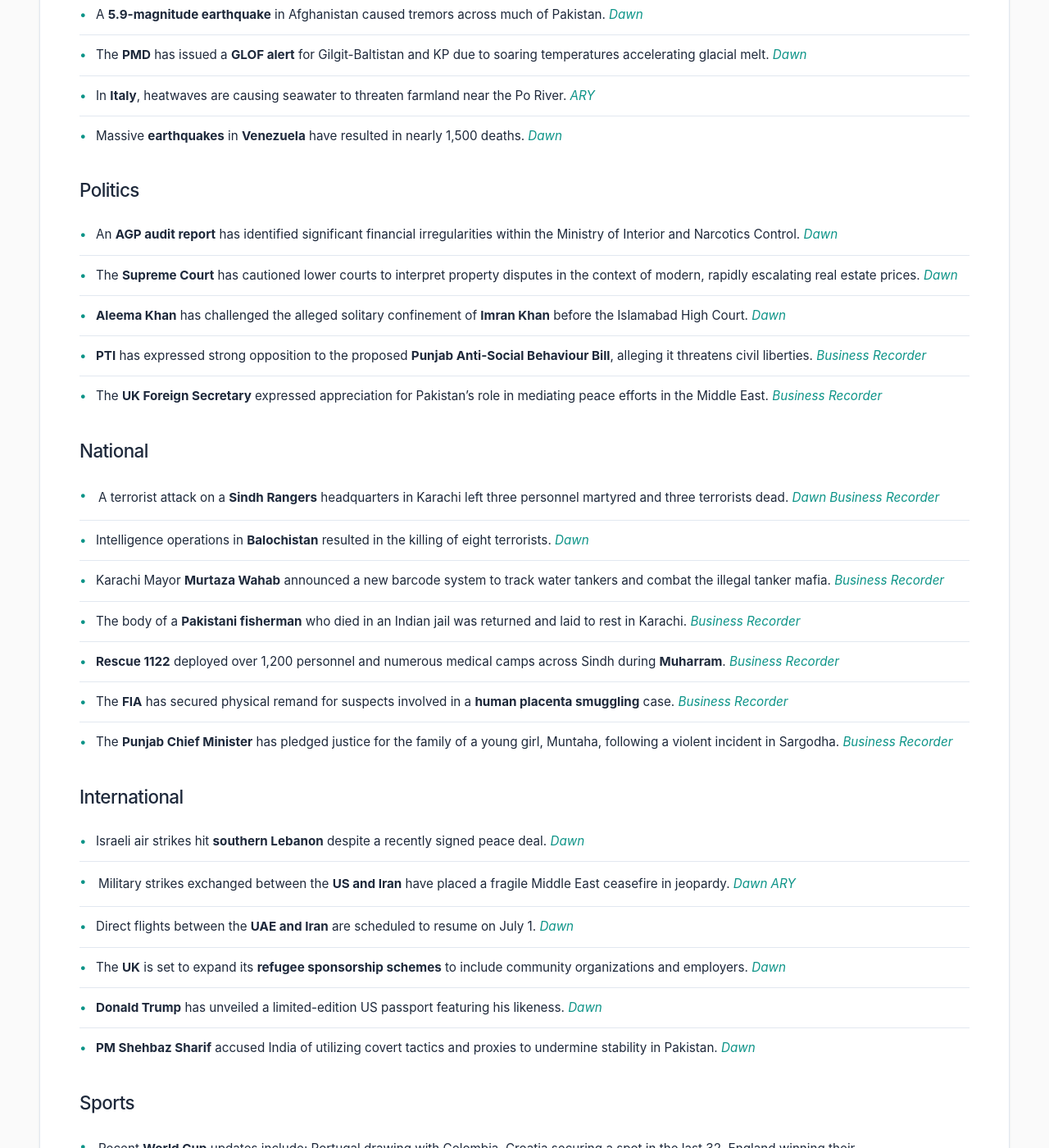
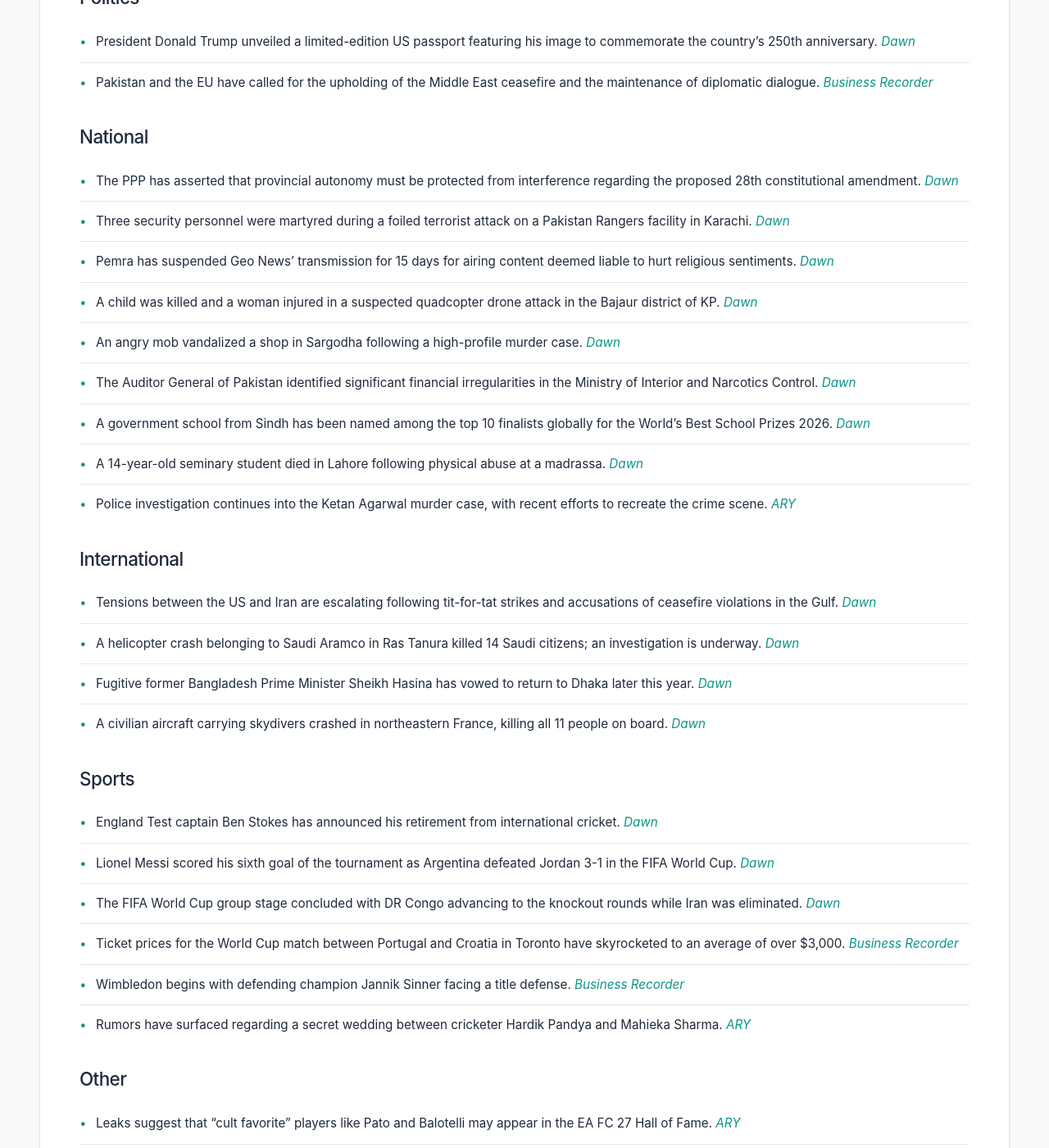
Before and after one commit to zsubzwary/news, a Jekyll site: the page built from en/index.md, in a window 1280 px wide and 1400 px high, scrolled down 1354 px. Shown: the whole window at 82% size. Built offline with Jekyll 4.4.1, drawn with Linux system fonts in a browser that asks for light colours; some web fonts are replaced; comment, search, counter and statistics services are not loaded; some of the changed text lies outside the part shown.

Commit message:
DateTime; 2026-06-28T16:04:57.491Z

```diff
--- a/en/index.md
+++ b/en/index.md
@@ -4,57 +4,60 @@ title: Pakistan News Briefing
 lang: en
 ---
 
-Published at: 28-Jun-2026 09:04PKT
+Published at: 28-Jun-2026 21:04PKT
 
 Time to read: 5 mins
 
 ### Economy
-- **Gwadar** remains a key geoeconomic focus for Pakistan, though the port and its economic zone await further investment. *[Dawn](https://www.dawn.com/news/2011286/dreaming-of-connectivity)*
-- The government has kept **petrol and diesel prices** unchanged. *[Dawn](https://www.dawn.com/news/2011121/minister-says-govt-not-giving-preference-to-any-sector-after-petrol-diesel-prices-kept-unchanged)*
-- Jamaat-i-Islami criticized the decision to maintain high fuel prices despite declining global rates, accusing the government of favoring **oil marketing companies**. *[Business Recorder](https://www.brecorder.com/news/40427513/hafiz-naeem-accuses-govt-of-serving-oil-firms)*
-- **Bolivia** has officially ended its 15-year dollar peg. *[ARY](https://arynews.tv/bolivia-ends-15-year-dollar-peg)*
-- The **FPCCI** is set to assume the chairmanship of the **SCO Business Council** for the year 2027. *[Business Recorder](https://www.brecorder.com/news/40427516/pakistan-to-assume-chairmanship-of-sco-business-council)*
-- Concerns have been raised regarding the sealing of the historic **Cotton Exchange Building**, which threatens the cotton trade. *[Business Recorder](https://www.brecorder.com/news/40427517/rehan-expresses-concern-over-sealing-of-cotton-exchange-building)*
-- Essential kitchen items, including rice and eggs, are seeing **upward price trends** in Islamabad. *[Business Recorder](https://www.brecorder.com/news/40427454/islamabad-prices-of-essential-kitchen-items-show-upward-trend)*
-- **SMEDA** and various chambers are celebrating **World MSME Day** with initiatives to uplift small and medium enterprises. *[Business Recorder](https://www.brecorder.com/news/40427455/kp-smeda-celebrates-world-msme-day)* | *[Business Recorder](https://www.brecorder.com/news/40427457/smeda-lcci-discuss-msmes-uplift-measures)*
-- The **Pakistan Business Forum** is advocating for the revival of the **Iran-Pakistan gas pipeline** to boost regional prosperity. *[Business Recorder](https://www.brecorder.com/news/40427458/pbf-pushes-for-revival-of-iran-pakistan-gas-pipeline)*
-- The **FBR** has issued a new regulatory framework for cargo transportation to and from **Iran**. *[Business Recorder](https://www.brecorder.com/news/40427464/fbr-issues-framework-of-cargo-transportation-to-and-from-iran)*
-- Jamaat-i-Islami has presented a **Rs300 billion shadow budget** for the Karachi Metropolitan Corporation. *[Business Recorder](https://www.brecorder.com/news/40427465/ji-presents-rs300bn-shadow-budget-for-kmc)*
-- Agriculture officials in Punjab are making efforts to reach assigned **cotton production targets**. *[Business Recorder](https://www.brecorder.com/news/40427468/efforts-being-made-to-achieve-cotton-production-target-sahoo)*
+- Pakistan is considering the purchase of cheaper Iranian oil and gas to potentially save between $170 million and $340 million in import costs. *[Dawn](https://www.dawn.com/news/2011414/pakistan-mulling-purchase-of-cheaper-oil-gas-from-iran-petroleum-minister)*
+- The Karachi Port Trust (KPT) has achieved its highest annual cargo handling volume in its 138-year history, aided by global shipping diversions. *[Dawn](https://www.dawn.com/news/2011398/karachi-port-trust-sets-cargo-handling-record-in-138-year-history-maritime-minister)*
+- Sindh Chief Minister Syed Murad Ali Shah defended the province's Rs3.652 trillion budget, highlighting a Rs720bn development plan. *[Business Recorder](https://www.brecorder.com/news/40427545/sindh-assembly-concludes-budget-debate-as-cm-outlines-rs720bn-development-plan)*
 
 ### Science & Technology
-- **Australia** is doubling financial penalties for social media platforms that fail to comply with its ban on social media use for under-16s. *[Dawn](https://www.dawn.com/news/2011172/australia-to-double-fine-on-platforms-for-flouting-teen-social-media-ban)* | *[ARY](https://arynews.tv/australia-toughens-kids-social-media-ban)*
+- Google has reportedly placed limits on Meta's access to its Gemini AI models due to insufficient computing capacity. *[Dawn](https://www.dawn.com/news/2011390/google-limits-metas-use-of-its-gemini-ai-models-report)*
+- Austria has proposed that the European Union host Anthropic to prevent US-led restrictions from cutting off Europe from advanced AI innovation. *[Business Recorder](https://www.brecorder.com/news/40427550/austria-urges-europe-to-host-anthropic-following-us-curbs-on-ai-access)*
+- Australian AI infrastructure company Firmus Technologies has signed a strategic partnership with Nvidia to provide cost-effective computing power to AI firms. *[Business Recorder](https://www.brecorder.com/news/40427543/australias-firmus-technologies-strikes-ai-access-deal-with-nvidia)*
+- New updates to WhatsApp are expected to change how users interact with Meta AI via new side-chat features. *[ARY](https://arynews.tv/whatsapp-introduces-new-side-chat-with-meta-ai)*
 
 ### Weather
-- Cloudburst-induced **floods** have caused extensive damage in Diamer’s Thore Valley. *[Dawn](https://www.dawn.com/news/2011243/cloudburst-induced-floods-wreak-havoc-in-diamers-thore-valley)*
-- A **5.9-magnitude earthquake** in Afghanistan caused tremors across much of Pakistan. *[Dawn](https://www.dawn.com/news/2011273/tremors-felt-across-most-parts-of-pakistan)*
-- The **PMD** has issued a **GLOF alert** for Gilgit-Baltistan and KP due to soaring temperatures accelerating glacial melt. *[Dawn](https://www.dawn.com/news/2011118/pmd-issues-glof-alert-for-gb-kp-amid-soaring-temperatures)*
-- In **Italy**, heatwaves are causing seawater to threaten farmland near the Po River. *[ARY](https://arynews.tv/po-river-impact-of-heatwave-on-water-flow)*
-- Massive **earthquakes** in **Venezuela** have resulted in nearly 1,500 deaths. *[Dawn](https://www.dawn.com/news/2011171/venezuela-quakes-kill-almost-1500-with-millions-more-in-need)*
+- Cloudburst-induced floods in the Thore Valley of Diamer have caused extensive damage to homes and farmland, displacing dozens of families. *[Dawn](https://www.dawn.com/news/2011243/cloudburst-induced-floods-wreak-havoc-in-diamers-thore-valley)*
+- A 4.1 magnitude earthquake struck the Algarve region of southern Portugal, though no immediate damage was reported. *[Business Recorder](https://www.brecorder.com/news/40427547-earthquake-of-magnitude-41-strikes-southern-portugal)*
+- A record-breaking heatwave is gripping Europe, with France reporting approximately 1,000 excess deaths. *[Business Recorder](https://www.brecorder.com/news/40427539-record-heatwave-grips-europe-as-france-warns-death-toll-set-to-rise)*
+- Three firefighters were killed and two injured while responding to the Snyder wildfire on the Utah-Colorado border. *[Business Recorder](https://www.brecorder.com/news/40427538-three-firefighters-killed-2-injured-in-snyder-wildfire-on-utah-colorado-border)*
+- Devastating twin earthquakes in Venezuela have resulted in over 1,400 deaths, with thousands still missing. *[Business Recorder](https://www.brecorder.com/news/40427533-thirty-three-people-rescued-thousands-still-missing-after-venezuela-quakes)*
 
 ### Politics
-- An **AGP audit report** has identified significant financial irregularities within the Ministry of Interior and Narcotics Control. *[Dawn](https://www.dawn.com/news/2011270/interior-ministry-tops-agp-audit-irregularities)*
-- The **Supreme Court** has cautioned lower courts to interpret property disputes in the context of modern, rapidly escalating real estate prices. *[Dawn](https://www.dawn.com/news/2011267/supreme-court-cautions-courts-on-property-disputes-amid-soaring-prices)*
-- **Aleema Khan** has challenged the alleged solitary confinement of **Imran Khan** before the Islamabad High Court. *[Dawn](https://www.dawn.com/news/2011160/aleema-challenges-pti-founder-imran-khans-solitary-confinement-before-ihc)*
-- **PTI** has expressed strong opposition to the proposed **Punjab Anti-Social Behaviour Bill**, alleging it threatens civil liberties. *[Business Recorder](https://www.brecorder.com/news/40427462/anti-social-behaviour-bill-punjab-govts-proposed-law-seeks-to-weaken-civil-liberties-pti)*
-- The **UK Foreign Secretary** expressed appreciation for Pakistan's role in mediating peace efforts in the Middle East. *[Business Recorder](https://www.brecorder.com/news/40427459/cooper-appreciates-paks-efforts-for-peace)*
+- President Donald Trump unveiled a limited-edition US passport featuring his image to commemorate the country's 250th anniversary. *[Dawn](https://www.dawn.com/news/2011242/trump-unveils-new-us-passport-with-his-image)*
+- Pakistan and the EU have called for the upholding of the Middle East ceasefire and the maintenance of diplomatic dialogue. *[Business Recorder](https://www.brecorder.com/news/40427531-pakistan-eu-call-for-upholding-middle-east-ceasefire-maintaining-dialogue)*
 
 ### National
-- A terrorist attack on a **Sindh Rangers** headquarters in Karachi left three personnel martyred and three terrorists dead. *[Dawn](https://www.dawn.com/news/2011178/3-sindh-rangers-personnel-martyred-during-attack-on-local-headquarters-in-karachis-gulistan-i-jauhar-sindh-ig)* | *[Business Recorder](https://www.brecorder.com/news/40427520/three-rangers-personnel-martyred-four-injured-as-karachi-camp-attack-foiled-says-ispr)*
-- Intelligence operations in **Balochistan** resulted in the killing of eight terrorists. *[Dawn](https://www.dawn.com/news/2011113/8-terrorists-killed-in-high-tempo-intelligence-operations-in-balochistan-ispr)*
-- Karachi Mayor **Murtaza Wahab** announced a new barcode system to track water tankers and combat the illegal tanker mafia. *[Business Recorder](https://www.brecorder.com/news/40427514/murtaza-announces-barcode-system-for-water-tankers)*
-- The body of a **Pakistani fisherman** who died in an Indian jail was returned and laid to rest in Karachi. *[Business Recorder](https://www.brecorder.com/news/40427515/pak-fisherman-die-in-indian-jail-laid-to-rest-in-keamari)*
-- **Rescue 1122** deployed over 1,200 personnel and numerous medical camps across Sindh during **Muharram**. *[Business Recorder](https://www.brecorder.com/news/40427518/rescue-1122-deploys-over-1200-emergency-personnel-during-muharram)*
-- The **FIA** has secured physical remand for suspects involved in a **human placenta smuggling** case. *[Business Recorder](https://www.brecorder.com/news/40427456/smuggling-of-human-placentas-case-court-grants-fia-remand-of-suspects)*
-- The **Punjab Chief Minister** has pledged justice for the family of a young girl, Muntaha, following a violent incident in Sargodha. *[Business Recorder](https://www.brecorder.com/news/40427467/cm-punjab-stands-with-family-of-young-muntaha-pledges-justice)*
+- The PPP has asserted that provincial autonomy must be protected from interference regarding the proposed 28th constitutional amendment. *[Dawn](https://www.dawn.com/news/2011411/provincial-autonomy-must-remain-free-from-interference-nothing-in-black-and-white-on-28th-amendment-yet-ppp)*
+- Three security personnel were martyred during a foiled terrorist attack on a Pakistan Rangers facility in Karachi. *[Dawn](https://www.dawn.com/news/2011178/3-personnel-martyred-as-attack-on-rangers-facility-in-karachi-foiled-ispr)*
+- Pemra has suspended Geo News' transmission for 15 days for airing content deemed liable to hurt religious sentiments. *[Dawn](https://www.dawn.com/news/2011377/pemra-suspends-geo-news-transmission-for-15-days)*
+- A child was killed and a woman injured in a suspected quadcopter drone attack in the Bajaur district of KP. *[Dawn](https://www.dawn.com/news/2011415/child-killed-woman-injured-in-suspected-quadcopter-attack-in-kps-bajaur-police-sources)*
+- An angry mob vandalized a shop in Sargodha following a high-profile murder case. *[Dawn](https://www.dawn.com/news/2011300/mob-vandalises-suspects-shop-in-murder-case)*
+- The Auditor General of Pakistan identified significant financial irregularities in the Ministry of Interior and Narcotics Control. *[Dawn](https://www.dawn.com/news/2011270/interior-ministry-tops-agp-audit-irregularities)*
+- A government school from Sindh has been named among the top 10 finalists globally for the World’s Best School Prizes 2026. *[Dawn](https://www.dawn.com/news/2011207/govt-school-in-hyderabad-among-top-10-finalists-for-worlds-best-school-prizes)*
+- A 14-year-old seminary student died in Lahore following physical abuse at a madrassa. *[Dawn](https://www.dawn.com/news/2011295/seminary-student-dies-of-torture-in-lahore)*
+- Police investigation continues into the Ketan Agarwal murder case, with recent efforts to recreate the crime scene. *[ARY](https://arynews.tv/ketan-agarwal-murder-case-siya-goyal-taken-to-lohagad-fort-to-recreate-crime-scene-with-a-dummy)*
 
 ### International
-- Israeli air strikes hit **southern Lebanon** despite a recently signed peace deal. *[Dawn](https://www.dawn.com/news/2011244/lebanon-hit-by-israel-again-despite-signing-peace-deal)*
-- Military strikes exchanged between the **US and Iran** have placed a fragile Middle East ceasefire in jeopardy. *[Dawn](https://www.dawn.com/news/2011094/us-and-iran-trade-strikes-putting-fresh-strain-on-mideast-ceasefire)* | *[ARY](https://arynews.tv/us-iran-continue-attacks-recriminations-over-peace-deal)*
-- Direct flights between the **UAE and Iran** are scheduled to resume on July 1. *[Dawn](https://www.dawn.com/news/2011240/uae-iran-to-resume-flights-from-july-1-official-says)*
-- The **UK** is set to expand its **refugee sponsorship schemes** to include community organizations and employers. *[Dawn](https://www.dawn.com/news/2011157/uk-to-expand-refugee-sponsorship-schemes)*
-- **Donald Trump** has unveiled a limited-edition US passport featuring his likeness. *[Dawn](https://www.dawn.com/news/2011242/trump-unveils-new-us-passport-with-his-image)*
-- **PM Shehbaz Sharif** accused India of utilizing covert tactics and proxies to undermine stability in Pakistan. *[Dawn](https://www.dawn.com/news/2011102/india-increasingly-resorting-to-covert-tactics-proxies-to-undermine-peace-in-pakistan-pm-shehbaz)*
+- Tensions between the US and Iran are escalating following tit-for-tat strikes and accusations of ceasefire violations in the Gulf. *[Dawn](https://www.dawn.com/news/2011386/after-tit-for-tat-strikes-by-us-and-iran-araghchi-says-any-challenge-to-hormuz-routes-will-increase-tensions)*
+- A helicopter crash belonging to Saudi Aramco in Ras Tanura killed 14 Saudi citizens; an investigation is underway. *[Dawn](https://www.dawn.com/news/2011406/aramco-helicopter-crash-kills-14-in-saudi-arabia)*
+- Fugitive former Bangladesh Prime Minister Sheikh Hasina has vowed to return to Dhaka later this year. *[Dawn](https://www.dawn.com/news/2011401/bangladeshs-fugitive-ex-pm-sheikh-hasina-says-will-return-to-dhaka-this-year)*
+- A civilian aircraft carrying skydivers crashed in northeastern France, killing all 11 people on board. *[Dawn](https://www.dawn.com/news/2011407/civilian-plane-crash-kills-11-in-france-local-authorities)*
 
 ### Sports
-- Recent **World Cup** updates include: Portugal drawing with Colombia, Croatia securing a spot in the last 32, England winning their group, and reports of Uruguay's charter flight being canceled following their exit. *[ARY](https://arynews.tv/portugal-draw-with-world-cup-group-k-winners-colombia)* | *[ARY](https://arynews.tv/croatia-battle-past-ghana-to-sew-up-world-cup-last-32-spot)* | *[ARY](https://arynews.tv/england-win-world-cup-group-croatia-and-ghana-through)* | *[ARY](https://arynews.tv/uruguay-body-reportedly-cancels-charter-flight-following-world-cup-exit)*
+- England Test captain Ben Stokes has announced his retirement from international cricket. *[Dawn](https://www.dawn.com/news/2011416/england-test-captain-ben-stokes-to-retire-from-international-cricket)*
+- Lionel Messi scored his sixth goal of the tournament as Argentina defeated Jordan 3-1 in the FIFA World Cup. *[Dawn](https://www.dawn.com/news/2011368/messi-scores-again-as-argentina-beat-jordan-head-into-fifa-world-cup-last-32-on-a-high)*
+- The FIFA World Cup group stage concluded with DR Congo advancing to the knockout rounds while Iran was eliminated. *[Dawn](https://www.dawn.com/news/2011372/dr-congo-advance-but-iran-out-as-wild-world-cup-group-stage-wraps)*
+- Ticket prices for the World Cup match between Portugal and Croatia in Toronto have skyrocketed to an average of over $3,000. *[Business Recorder](https://www.brecorder.com/news/40427548-ticket-prices-skyrocket-for-portugal-game-against-croatia-in-toronto)*
+- Wimbledon begins with defending champion Jannik Sinner facing a title defense. *[Business Recorder](https://www.brecorder.com/news/40427537-sinner-begins-wimbledon-defence-sabalenka-seeks-first-title)*
+- Rumors have surfaced regarding a secret wedding between cricketer Hardik Pandya and Mahieka Sharma. *[ARY](https://arynews.tv/hardik-pandya-mahieka-sharma-spark-secret-wedding-rumors)*
+
+### Other
+- Leaks suggest that "cult favorite" players like Pato and Balotelli may appear in the EA FC 27 Hall of Fame. *[ARY](https://arynews.tv/ea-fc-27-hall-of-fame-rarity-leak-cult-favorites-pato-balotelli-sturridge-more-rumored)*
+- Rockstar Games has indicated that GTA 6 will utilize a digital-first launch strategy. *[ARY](https://arynews.tv/gta-6-will-be-all-digital-for-launch-and-beyond-rockstar-insists-on-code-in-box-version)*
+- The adaptation of "Every Year After" has been released on Prime Video. *[ARY](https://arynews.tv/every-year-after-released-on-prime-video-fans-excited-for-long-awaited-adaptation)*
+- Rome is hosting a four-day event to celebrate the 80th anniversary of the iconic Vespa scooter. *[Business Recorder](https://www.brecorder.com/news/40427546-vespa-riders-take-to-roads-in-rome-to-mark-80th-birthday)*
+- Mandopop star Jolin Tsai won Album of the Year at Taiwan's Golden Melody Awards. *[Business Recorder](https://www.brecorder.com/news/40427544-mandopop-megastar-jolin-tsai-wins-best-album-at-taiwans-annual-music-awards)*
```
